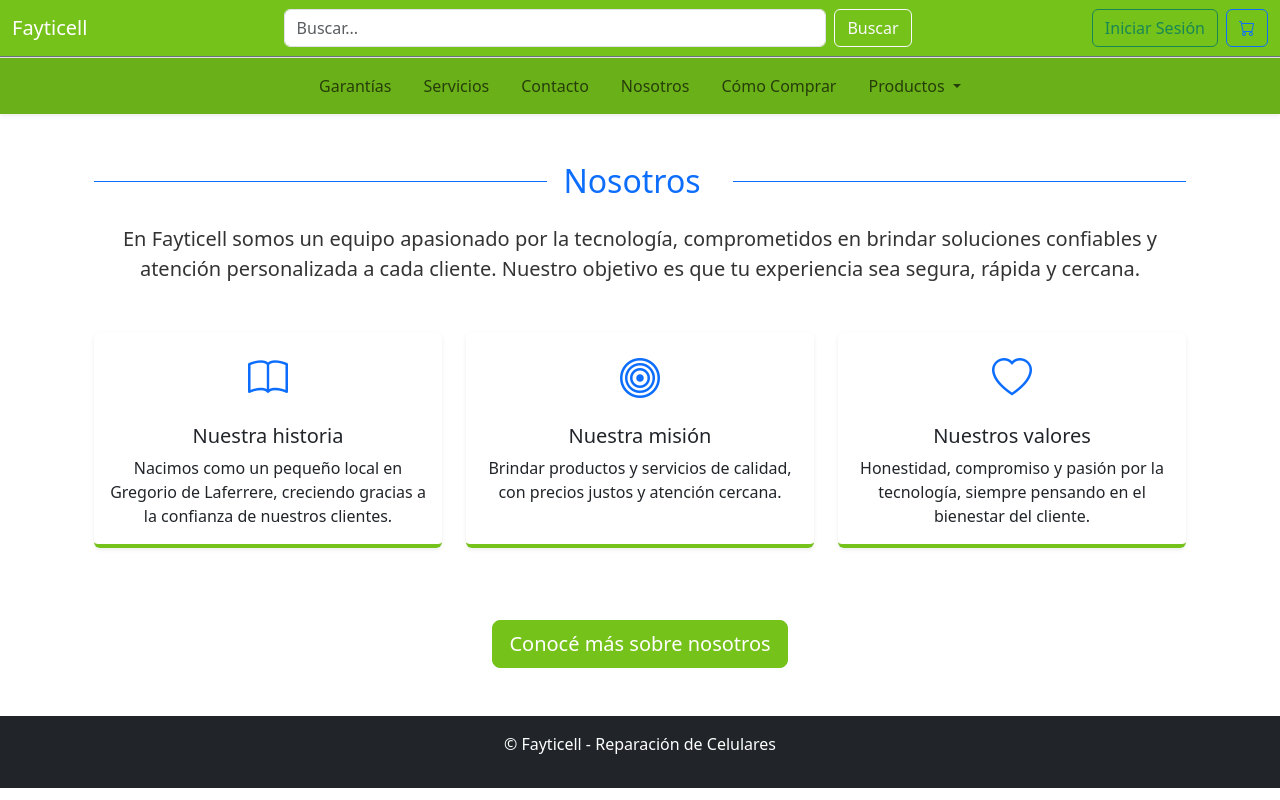
After one commit to BeB55/Fayticell, a Django app: page /nosotros/ in a window 1280 px wide. The commit adds this page. Run offline with Django 5.2, Linux system fonts and the light colour scheme.

Commit message:
agrego template de nosotros, filtro de productos y funcion de la barra de busqueda

```diff
--- a/core/urls.py
+++ b/core/urls.py
@@ -8,6 +8,7 @@ urlpatterns = [
     path('servicios/', views.servicios, name='servicios'),
     path('contacto/', views.contacto, name='contacto'),
     path('nosotros/', views.nosotros, name='nosotros'),
+    path('productos/', views.productos, name='productos'),
     path("mi-cuenta/", views.mi_cuenta, name="mi_cuenta"),
     path("edit-profile/", edit_profile, name="edit_profile"),
     path("como-comprar/", views.como_comprar, name="como_comprar"),
--- a/core/views.py
+++ b/core/views.py
@@ -1,8 +1,9 @@
 from django.shortcuts import render, redirect
-from tienda.models import Producto
+from core.models import Producto
 from django.contrib.auth.decorators import login_required
 from .forms import EditProfileForm, UserForm
 from .models import Profile
+from django.db import models
 
 def home(request):
     # Trae los productos destacados (máximo 6)
@@ -20,6 +21,19 @@ def contacto(request):
 
 def nosotros(request):
     return render(request, 'nosotros.html')
+
+def productos(request):
+    productos = Producto.objects.all()
+    categoria = request.GET.get('categoria')
+
+    if categoria:
+        productos = productos.filter(categoria__iexact=categoria)
+
+    query = request.GET.get('q')
+    if query:
+        productos = productos.filter (nombre__icontains=query)
+
+    return render(request, 'productos.html', {'productos': productos})
 
 from django.core.mail import send_mail
 from django.http import HttpResponse
--- a/templates/base.html
+++ b/templates/base.html
@@ -19,8 +19,8 @@
                 <a class="navbar-brand" href="/">Fayticell</a>
 
                 <!-- Barra de búsqueda -->
-                <form class="d-flex mx-auto" style="width: 50%;">
-                    <input class="form-control me-2" type="search" placeholder="Buscar..." aria-label="Buscar">
+                <form class="d-flex mx-auto" style="width: 50%;" method="get" action="{% url 'productos' %}">
+                    <input class="form-control me-2" type="search" name="q" placeholder="Buscar..." aria-label="Buscar">
                     <button class="btn btn-outline-light" type="submit">Buscar</button>
                 </form>
 
@@ -74,10 +74,10 @@
                                     Productos
                                 </a>
                                 <ul class="dropdown-menu" aria-labelledby="productosDropdown">
-                                    <li><a class="dropdown-item" href="#">Celulares</a></li>
-                                    <li><a class="dropdown-item" href="#">Accesorios</a></li>
-                                    <li><a class="dropdown-item" href="#">Repuestos</a></li>
-                                    <li><a class="dropdown-item" href="#">Servicios</a></li>
+                                    <li><a class="dropdown-item" href="{% url 'productos' %}?categoria=celulares">Celulares</a></li>
+                                    <li><a class="dropdown-item" href="{% url 'productos' %}?categoria=accesorios">Accesorios</a></li>
+                                    <li><a class="dropdown-item" href="{% url 'productos' %}?categoria=repuestos">Repuestos</a></li>
+                                    <li><a class="dropdown-item" href="{% url 'productos' %}?categoria=servicios">Servicios</a></li>
                                 </ul>
                             </li>
                         </ul>
--- /dev/null
+++ b/templates/nosotros.html
@@ -0,0 +1,73 @@
+{% extends "base.html" %}
+
+{% block content %}
+<div class="container my-5 text-center">
+  <!-- Encabezado -->
+  <div class="row mb-4">
+    <div class="col-12 d-flex align-items-center">
+      <div class="flex-grow-1 border-top border-primary me-3"></div>
+      <h2 class="text-primary me-3 mb-0">Nosotros</h2>
+      <div class="flex-grow-1 border-top border-primary ms-3"></div>
+    </div>
+  </div>
+
+  <!-- Introducción -->
+  <p class="lead mb-5">
+    En <strong>Fayticell</strong> somos un equipo apasionado por la tecnología,
+    comprometidos en brindar soluciones confiables y atención personalizada
+    a cada cliente. Nuestro objetivo es que tu experiencia sea segura, rápida y cercana.
+  </p>
+
+  <!-- Sección historia / misión / valores -->
+  <div class="row justify-content-center">
+    <!-- Historia -->
+    <div class="col-md-4 mb-4">
+      <div class="card h-100 shadow-sm">
+        <div class="card-body">
+          <i class="bi bi-book text-primary fs-1 mb-3"></i>
+          <h5 class="card-title">Nuestra historia</h5>
+          <p class="card-text">
+            Nacimos como un pequeño local en Gregorio de Laferrere,
+            creciendo gracias a la confianza de nuestros clientes.
+          </p>
+        </div>
+      </div>
+    </div>
+
+    <!-- Misión -->
+    <div class="col-md-4 mb-4">
+      <div class="card h-100 shadow-sm">
+        <div class="card-body">
+          <i class="bi bi-bullseye text-primary fs-1 mb-3"></i>
+          <h5 class="card-title">Nuestra misión</h5>
+          <p class="card-text">
+            Brindar productos y servicios de calidad,
+            con precios justos y atención cercana.
+          </p>
+        </div>
+      </div>
+    </div>
+
+    <!-- Valores -->
+    <div class="col-md-4 mb-4">
+      <div class="card h-100 shadow-sm">
+        <div class="card-body">
+          <i class="bi bi-heart text-primary fs-1 mb-3"></i>
+          <h5 class="card-title">Nuestros valores</h5>
+          <p class="card-text">
+            Honestidad, compromiso y pasión por la tecnología,
+            siempre pensando en el bienestar del cliente.
+          </p>
+        </div>
+      </div>
+    </div>
+  </div>
+
+  <!-- CTA -->
+  <div class="mt-5">
+    <a href="{% url 'contacto' %}" class="btn btn-primary btn-lg">
+      Conocé más sobre nosotros
+    </a>
+  </div>
+</div>
+{% endblock %}
--- a/tienda/admin.py
+++ b/tienda/admin.py
@@ -1,4 +1 @@
 from django.contrib import admin
-from .models import Producto
-
-admin.site.register(Producto)
```
Also changed, not shown: core/admin.py (+10 -0 lines), core/models.py (+19 -0 lines), fayticell/settings.py (+5 -4 lines), templates/productos.html (added, +40 -0 lines), core/migrations/0005_producto.py (added), core/migrations/0006_producto_imagen_alter_producto_categoria.py (added), core/migrations/0007_producto_destacado_alter_producto_categoria.py (added), media/productos/Cargador_CUxWAKX.jpg (added).
